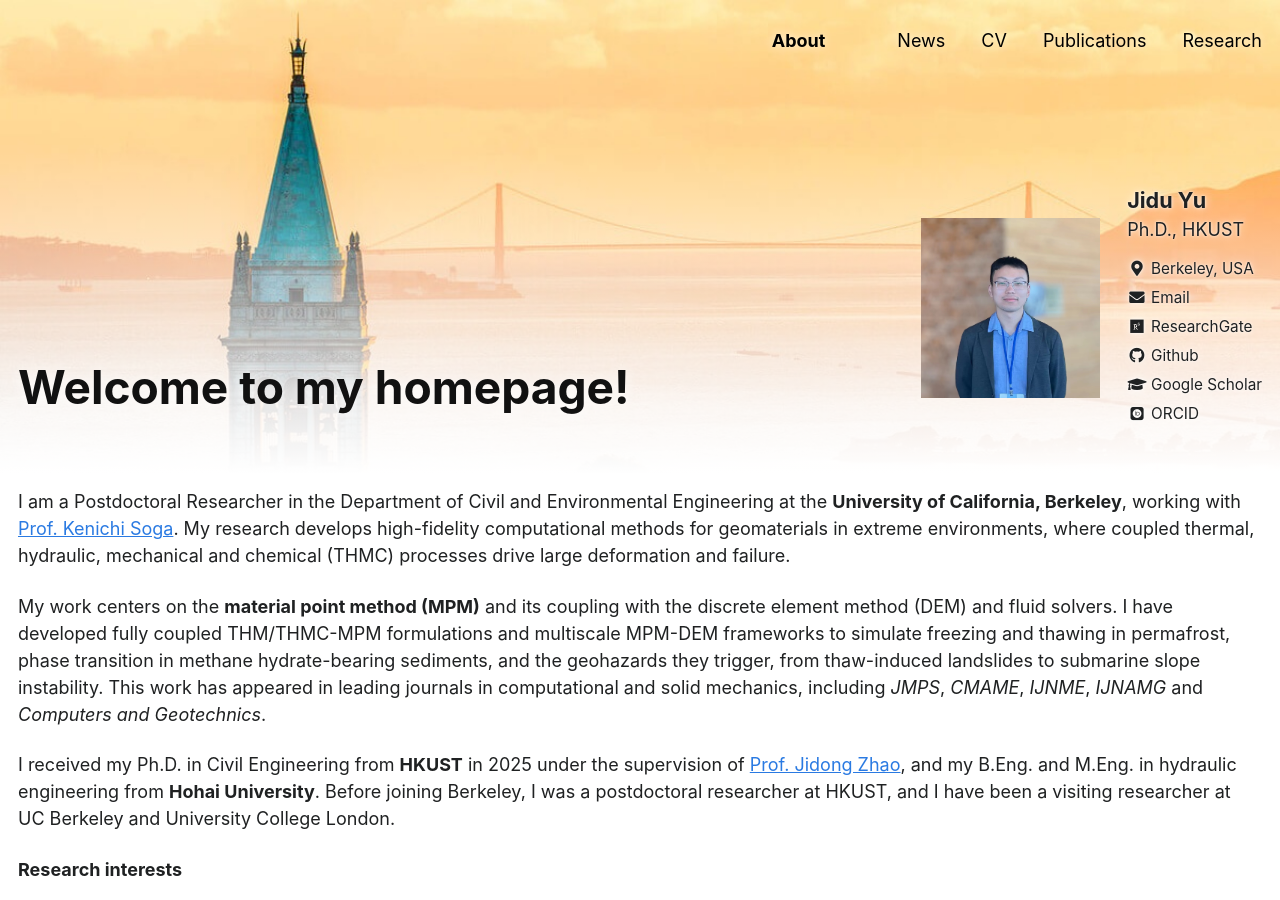
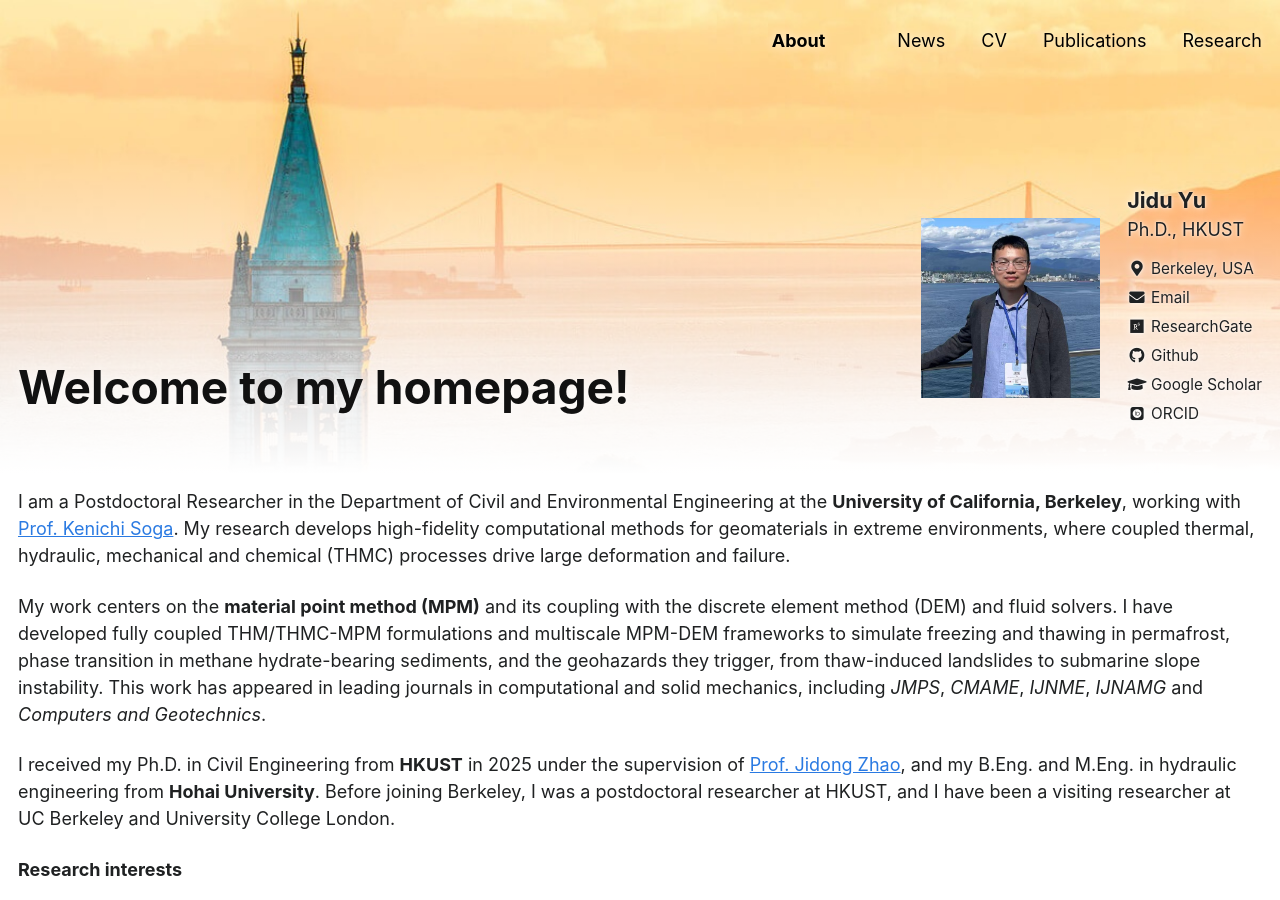
Before and after one commit to yujidu/yujidu.github.io, a Jekyll site: the page built from _pages/aboutme.md, in a window 1280 px wide and 900 px high. Built offline with Jekyll 4.4.1, drawn with Linux system fonts in a browser that asks for light colours; some web fonts are replaced.

Commit message:
New profile photo
Co-Authored-By: Claude Opus 5.5 <noreply@anthropic.com>
Claude-Session: https://claude.ai/code/session_01CtadbDehUMWbEMdjGRSUo3

```diff
--- a/_config.yml
+++ b/_config.yml
@@ -83,7 +83,7 @@ analytics:
 # Site Author
 author:
   name             : "Jidu Yu"
-  avatar           : "Jidu_photo.jpg"
+  avatar           : "Jidu_photo_2026.jpg"
   bio              : "Ph.D., HKUST"
   location         : "Berkeley, USA"
   employer         :
```
Also changed, not shown: images/Jidu_photo_2026.jpg (added).
